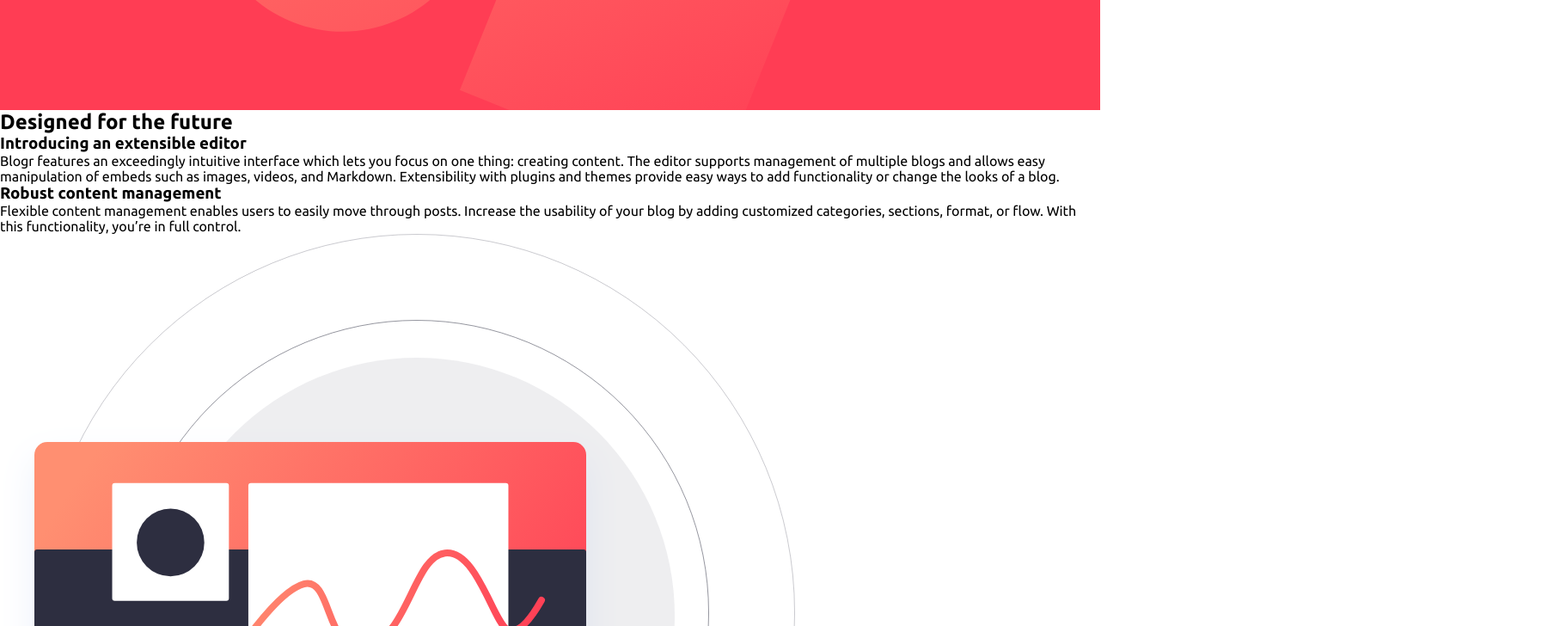
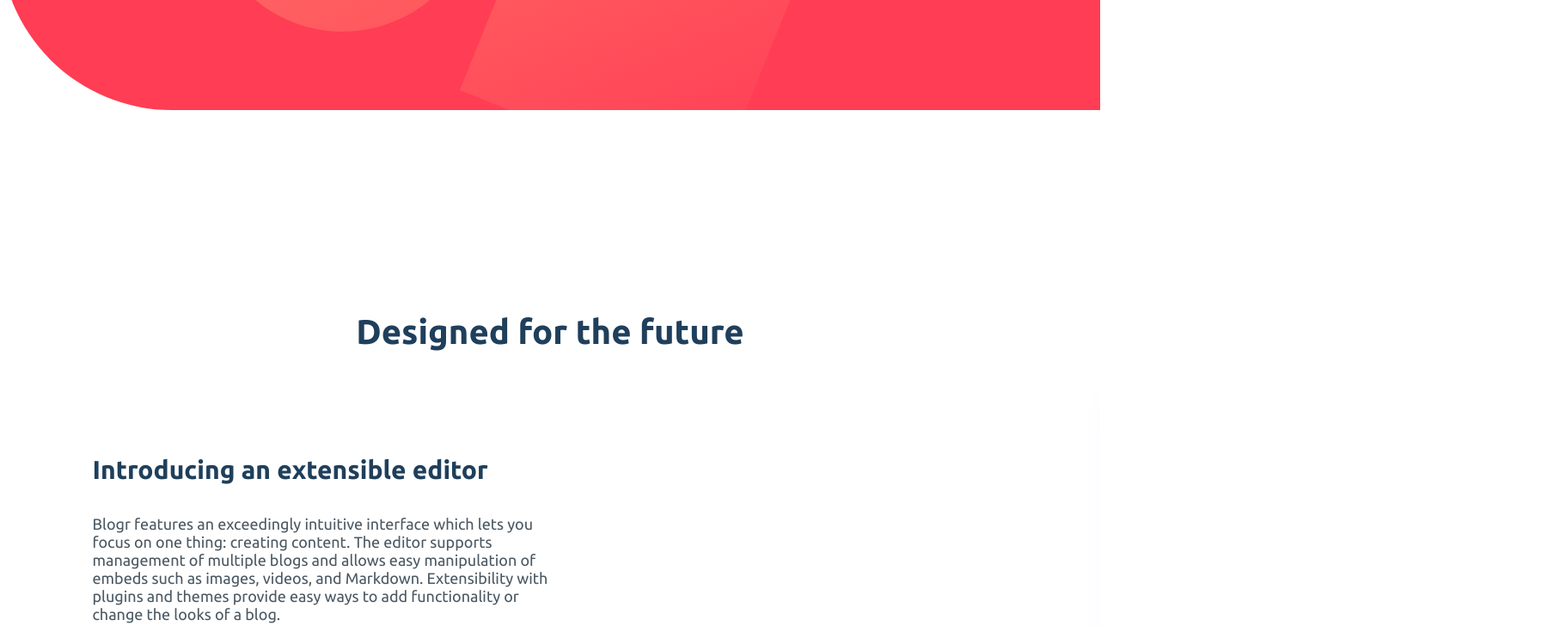
Before and after one commit to taiwonaf/Blogr-landing-page, a plain HTML site: page index.html in a window 1280 px wide. Shown: the part 580-1308 px from the top of the page at 86% size, 1815 px wide, since content can reach past the window. Drawn offline with Linux system fonts and the light colour scheme.

Commit message:
First section done

```diff
--- a/index.html
+++ b/index.html
@@ -45,7 +45,7 @@
       </div>
     </div>
   </header>
-  <section>
+  <section class="first-section">
     <h2 class="section-heading">Designed for the future</h2>
     <div class="inner-section">
       <div class="left">
@@ -63,7 +63,7 @@
         </p>
       </div>
       <div class="right">
-        <img src="./images/illustration-editor-desktop.svg" alt="">
+        <!-- <img src="./images/illustration-editor-desktop.svg" alt=""> -->
       </div>
     </div>
   </section>
--- a/style.css
+++ b/style.css
@@ -28,6 +28,7 @@ body {
 }
 
 header {
+    border-radius: 0px 0px 0px 200px;
     display: flex;
     align-items: center;
     flex-direction: column;
@@ -58,7 +59,7 @@ nav {
 header ul {
     display: flex;
     justify-content: space-between;
-    align-items: center;
+    border-radius: 0 0  0 1000px ;
 }
 
 ul li {
@@ -118,3 +119,71 @@ a#learn {
     color: white;
     border: 2px solid white;
 }
+
+.first-section {
+    display: flex;
+    flex-direction: column;
+    justify-content: space-between;
+    align-items: center;
+    position: relative;
+    background-image: url("./images/illustration-editor-desktop.svg");
+    background-repeat: no-repeat;
+    background-position-x: 1260px;
+    margin: 70px 0px;
+}
+
+.first-section h2 {
+    margin-top: 165px;
+}
+
+.inner-section {
+    display: flex;
+    justify-content: space-between;
+    align-items: center;
+    position: relative;
+    max-width: 1165px;
+    padding: 50px;
+}
+
+h2.section-heading {
+    font-size: 40px;
+    text-align: center;
+    margin-bottom: 70px;
+    color: var(--Very-dark-blue-headings);
+}
+
+.left h3 {
+    font-size: 30px;
+    color: var(--Very-dark-blue-headings);
+}
+
+.left p {
+    font-size: 18px;
+    color: var(--Very-dark-grayish-blue-body-copy);
+}
+
+.right {
+    width: 50%;
+}
+
+.right img {
+    position: absolute;
+    top: 0;
+    right: -650px;
+}
+
+/* .right {
+    position: absolute;
+} */
+
+.left {
+    width: 50%;
+}
+
+.left h3 {
+    margin-bottom: 35px;
+}
+
+.left p {
+    margin-bottom: 90px;
+}
```
